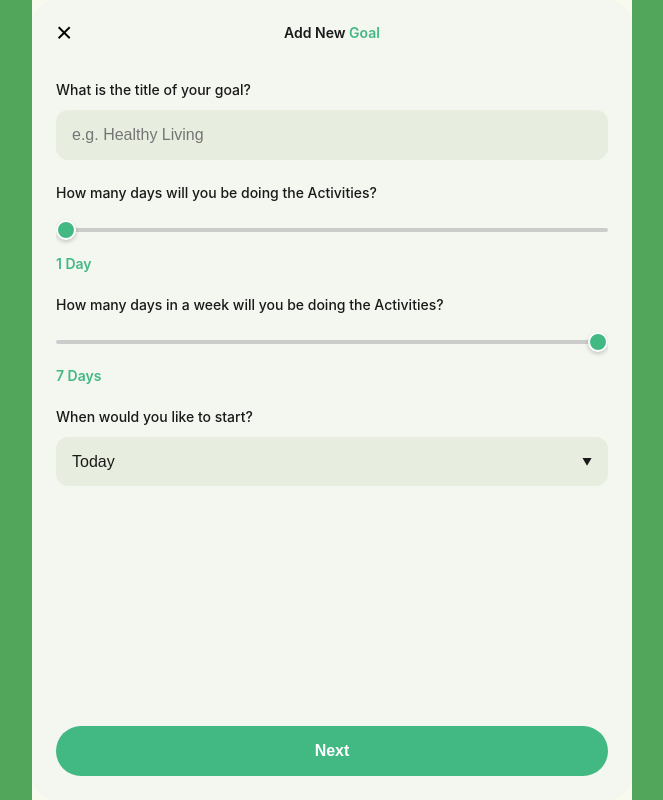
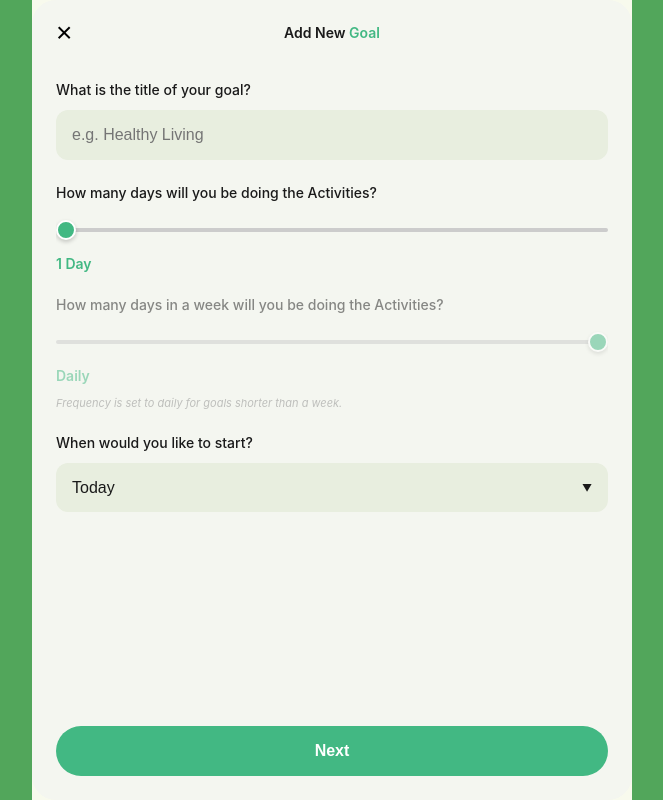
Before and after one commit to tumelo-sebego/ProgressTracker, a Vue app: page /onboarding/goal in a window 1280 px wide. Shown: the whole page, without its empty margins (308-971 px from the left). Built offline with nearby package versions, Linux system fonts and the light colour scheme.

Commit message:
restricted the weekly frequency slider to only be enabled when the goal duration is at least 7 days

```diff
--- a/src/views/onboarding/GoalSetup.vue
+++ b/src/views/onboarding/GoalSetup.vue
@@ -20,12 +20,22 @@
                 </div>
             </div>
 
-             <div class="form-group">
+             <div class="form-group" :class="{ 'disabled-field': duration < 7 }">
                 <label>How many days in a week will you be doing the Activities?</label>
                 <div class="slider-container">
-                    <input type="range" v-model="weeklyFrequency" min="1" max="7" class="custom-slider" />
-                    <span class="slider-value">{{ weeklyFrequency }} Day{{ weeklyFrequency > 1 ? 's' : '' }}</span>
+                    <input
+                        type="range"
+                        v-model="weeklyFrequency"
+                        min="1"
+                        max="7"
+                        class="custom-slider"
+                        :disabled="duration < 7"
+                    />
+                    <span class="slider-value">
+                        {{ duration < 7 ? 'Daily' : `${weeklyFrequency} Day${weeklyFrequency > 1 ? 's' : ''}` }}
+                    </span>
                 </div>
+                <p v-if="duration < 7" class="helper-text">Frequency is set to daily for goals shorter than a week.</p>
             </div>
 
             <div class="form-group">
@@ -62,11 +72,13 @@ const cancel = () => {
 };
 
 const nextStep = () => {
+    const finalFrequency = duration.value < 7 ? 'Daily' : (weeklyFrequency.value === 7 ? 'Daily' : `${weeklyFrequency.value} Days/Week`);
+
     authStore.setGoalData({
         title: title.value,
         duration: parseInt(duration.value),
-        frequency: weeklyFrequency.value === 7 ? 'Daily' : `${weeklyFrequency.value} Days/Week`,
-        weeklyDays: parseInt(weeklyFrequency.value),
+        frequency: finalFrequency,
+        weeklyDays: duration.value < 7 ? 7 : parseInt(weeklyFrequency.value),
         startPreference: startPreference.value
     });
     router.push('/onboarding/activities');
@@ -154,6 +166,19 @@ label {
     box-sizing: border-box; /* Fix padding issues */
 }
 
+/* Disabled Field Styles */
+.disabled-field {
+    opacity: 0.5;
+    pointer-events: none;
+}
+
+.helper-text {
+    font-size: 11px;
+    color: #888;
+    margin: 0;
+    font-style: italic;
+}
+
 /* Slider Styling */
 .slider-container {
     display: flex;
```
